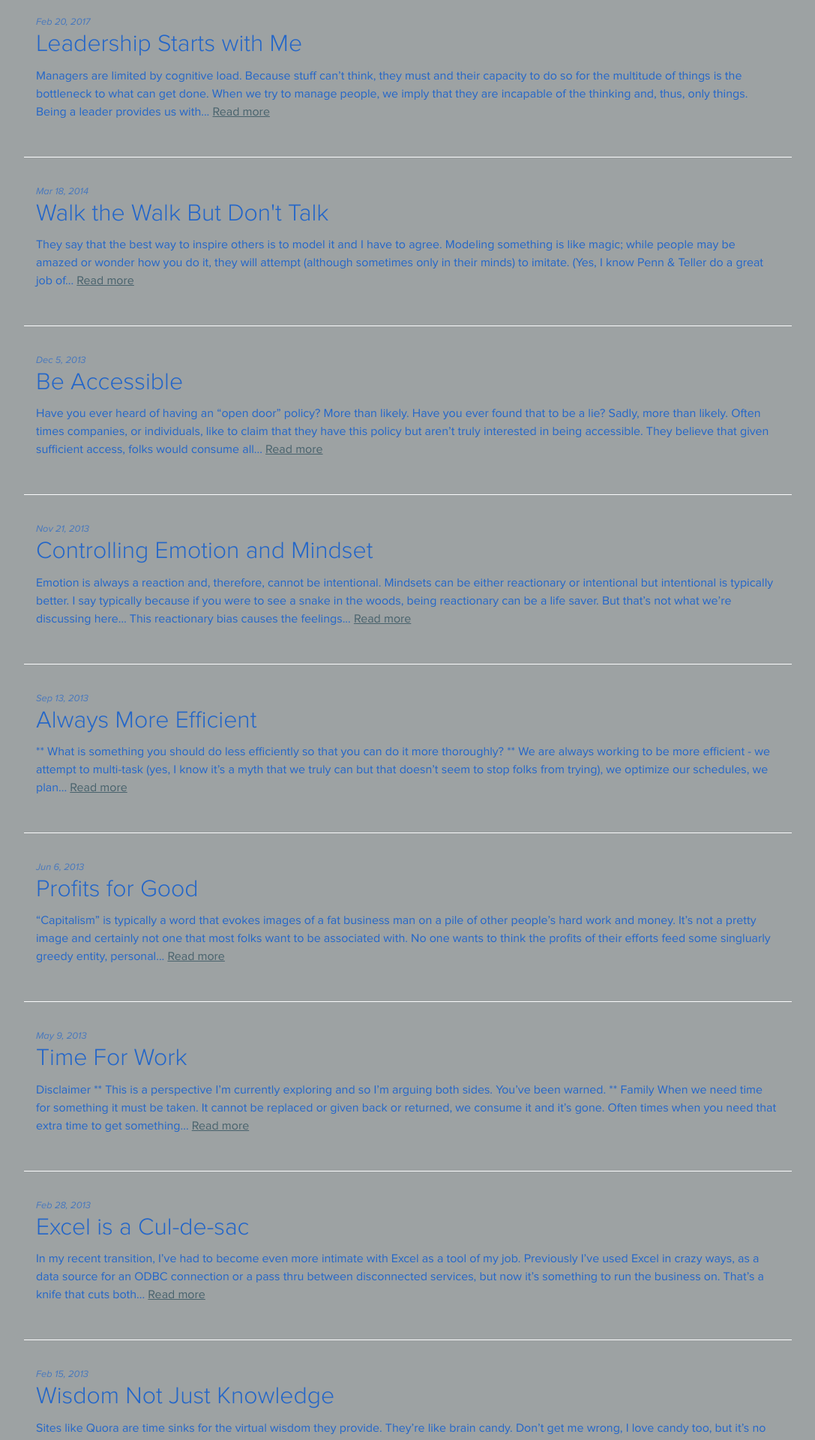
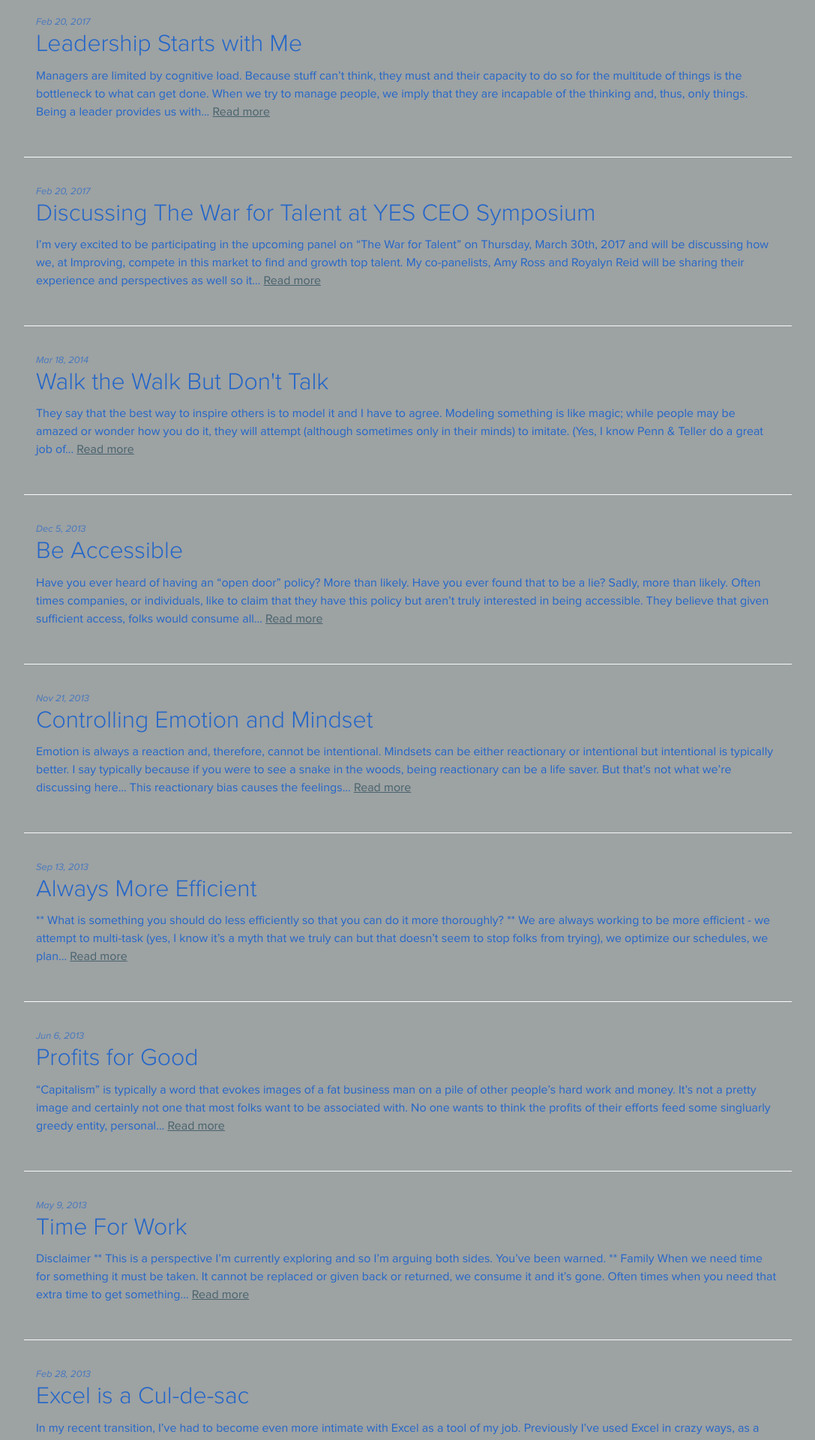
Before and after one commit to davidmohara/blog, a Jekyll site: the page built from index.html, in a window 1280 px wide. Shown: the part 393-2313 px from the top of the page at 75% size, without its empty margins (96-1183 px from the left). Built offline with Jekyll 4.4.1, drawn with Linux system fonts in a browser that asks for light colours; some web fonts are replaced.

Commit message:
YES Symposium

```diff
--- a/_posts/2017-02-20-leadership-starts-with-me.markdown
+++ b/_posts/2017-02-20-leadership-starts-with-me.markdown
@@ -1,7 +1,7 @@
 ---
 layout: post
 title: "Leadership Starts with Me"
-date: 2017-02-20 9:04
+date: 2017-02-20 18:04
 comments: true
 categories: [leadership]
 ---
--- /dev/null
+++ b/_posts/2017-02-20-speaking-at-yes.markdown
@@ -0,0 +1,10 @@
+---
+layout: post
+title: "Discussing The War for Talent at YES CEO Symposium"
+date: 2017-02-20 8:42
+categories: [speaking, culture, Improving]
+comments: true
+---
+<a href="https://www.eventbrite.com/e/yes-ceo-symposium-spring-2017-tickets-31261389658" title="Spring 2017 YES CEO Symposium"><img src="{{ site.url }}/assets/images/2017-YES-symposium.jpg" alt="Spring 2017 YES CEO Symposium" class="hero"/></a>
+
+I'm very excited to be participating in the upcoming panel on "The War for Talent" on Thursday, March 30th, 2017 and will be discussing how we, at [Improving](http://improving.com), compete in this market to find and growth top talent. My co-panelists, Amy Ross and Royalyn Reid will be sharing their experience and perspectives as well so it will be a great discussion. If you're interested in joining us you can sign up on [Eventbrite](https://www.eventbrite.com/e/yes-ceo-symposium-spring-2017-tickets-31261389658) and you can learn more details by visiting the [YES website](http://www.yourexecutivesymphony.org/events.html).
--- a/_sass/base/_post.scss
+++ b/_sass/base/_post.scss
@@ -67,6 +67,7 @@
       margin-right: 1.5em;
     }
 }
+
 article img {
   border-radius: .3em;
   box-shadow: rgba(0, 0, 0, 0.15) 0 1px 4px;
@@ -74,3 +75,13 @@ article img {
   border: #fff 0.5em solid;
   width: 150px;
 }
+
+article .hero{
+  border-radius: .5em;
+  box-shadow: rgba(0, 0, 0, 0.15) 0 1px 4px;
+  box-sizing: border-box;
+  border: #fff 0.5em solid;
+  width: 50%;
+  display: block;
+  margin: auto;
+}
```
Also changed, not shown: assets/images/2017-YES-symposium.jpg (added).
